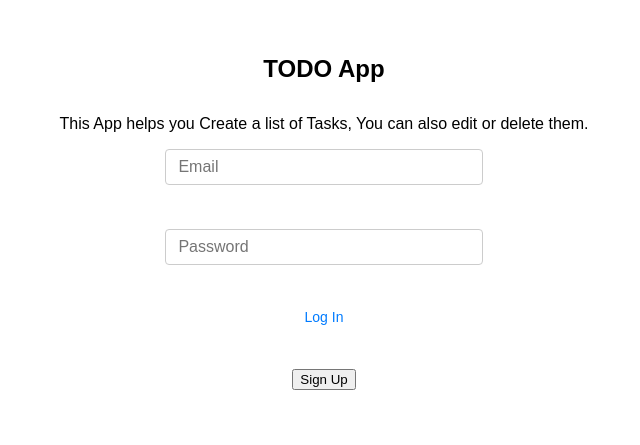
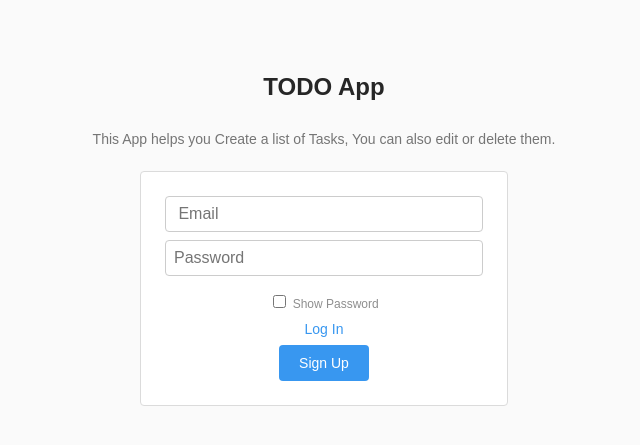
Before and after one commit to mohammedqasim91/To-Do-List-App, a Vue app: page / in a window 1280 px wide. Shown: the part 177-622 px from the top of the page, without its empty margins (316-956 px from the left). Built offline with nearby package versions, Linux system fonts and the light colour scheme.

Commit message:
i have made some changes now the password field looking nicer then before

```diff
--- a/src/components/logIn.vue
+++ b/src/components/logIn.vue
@@ -9,6 +9,7 @@ const userStore = useUserStore();
 const email = ref("");
 const password = ref("");
 
+const showPassword = ref(false);
 </script>
 
 <template>
@@ -19,9 +20,15 @@ const password = ref("");
     <div class="home-form-container">
 
       <input class="home-input" placeholder=" Email" v-model="email">
-      <br>
-      <br>
-      <input class="home-input" placeholder=" Password" v-model="password">
+
+      <div class="password-input-container">
+        <input class="home-input" placeholder="Password" v-model="password" :type="showPassword ? 'text' : 'password'">
+        <label class="password-label">
+
+          <input type="checkbox" v-model="showPassword">
+          Show Password
+        </label>
+      </div>
       <br>
       <br>
       <button @click="userStore.signInUser(email, password)" class="sign-in-btn">Sign In</button>
@@ -75,7 +82,7 @@ const password = ref("");
   cursor: pointer;
 }
 
-@media (max-width: 480px) {
+@media (max-width: 600px) {
   .home-input {
     width: 100%;
   }
--- a/src/components/todo.vue
+++ b/src/components/todo.vue
@@ -46,12 +46,12 @@ const changeTask = async (taskItem) => {
     console.log(error);
   } else {
     await fetchTasks(); // Fetch the updated tasks after the change
-    task.value = "";
+    task.value = ""; // Clear the input field
   }
 }
 const signOut = async () => {
-  await userStore.signOutUser();
-  router.push('/');
+  await userStore.signOutUser(); // Sign out the user from the userStore
+  router.push('/'); // Redirect the user to the home page
 }
 
 onMounted(fetchTasks);
@@ -72,25 +72,26 @@ onMounted(fetchTasks);
     <ul class="todo-task-list">
       <li v-for="taskItem in tasks" :key="taskItem.id" class="todo-task-item">
 
-        <div v-if="taskItem.editing">
-          <div class="todo-task-edit">
-            <input class="todo-input" placeholder="Edit a task" v-model="taskItem.title" />
-            <br>
-            <button class="todo-icon-button save-button" @click="changeTask(taskItem)">Save</button>
-          </div>
+        <div v-if="taskItem.editing" class="todo-task-edit">
+            <input class="todo-input todo-input-edit" placeholder="Edit a task" v-model="taskItem.title" />
+
+            <button class="todo-icon-button save-button" @click="changeTask(taskItem)">
+
+            </button>
         </div>
 
         <div v-else>
           <p class="todo-task-title">{{ taskItem.id }}-{{ taskItem.title }}</p>
           <div class="todo-task-buttons">
+
             <button class="todo-icon-button delete-button" @click="deleteTask(taskItem.id)"></button>
-            <br>
+
             <button class="todo-icon-button edit-button" @click="taskItem.editing = true"></button>
           </div>
         </div>
-
       </li>
     </ul>
+
     <div class="'sign-out'">
       <button class="sign-out-btn" @click="signOut">Sign Out</button>
     </div>
@@ -103,23 +104,25 @@ onMounted(fetchTasks);
   display: flex;
   flex-direction: column;
   align-items: center;
+  padding: 20px;
+  font-family: Arial, sans-serif;
 }
 
-.todo-title {
-  font-size: 24px;
-  margin-bottom: 20px;
-}
 
 .todo-form-container {
   display: flex;
+  flex-direction: column;
   align-items: center;
   margin-bottom: 20px;
 }
 
 .todo-input {
-  width: 200px;
-  height: 30px;
-  margin-right: 10px;
+  padding: 8px;
+  font-size: 16px;
+  border: 1px solid #ccc;
+  border-radius: 4px;
+  margin-bottom: 10px;
+  width: 100%;
 }
 
 .todo-button {
@@ -130,6 +133,8 @@ onMounted(fetchTasks);
   border: none;
   border-radius: 4px;
   cursor: pointer;
+  margin-left: 10px;
+  width: 100%;
 }
 
 .todo-task-list {
@@ -143,31 +148,25 @@ onMounted(fetchTasks);
   align-items: center;
   justify-content: space-between;
   margin-bottom: 10px;
+  background-color: #f8f8f8;
+  padding: 10px;
+  border-radius: 4px;
+  box-shadow: 0 2px 4px rgba(0, 0, 0, 0.1);
 }
 
 .todo-task-title {
+  font-size: 16px;
+  margin: 0;
+  color: #333;
+  overflow: hidden;
+  text-overflow: ellipsis;
+  white-space: nowrap;
   flex-grow: 1;
   margin-right: 10px;
 }
 
 .todo-task-buttons {
   display: flex;
-}
-
-.todo-task-button {
-  padding: 5px;
-  background-color:green;
-  color: #fff;
-  border: none;
-  cursor: pointer;
-  margin-right: 5px;
-}
-
-
-.todo-task-edit {
-  display: flex;
-  align-items: center;
-  margin-top: 10px;
 }
 
 .todo-icon-button {
@@ -177,6 +176,16 @@ onMounted(fetchTasks);
   width: 20px;
   height: 20px;
   margin-left: 5px;
+  transition: opacity 0.2s ease-in-out;
+}
+
+.todo-icon-button:hover {
+  opacity: 0.7;
+}
+
+.save-button {
+  background-image: url("../assets/sav.png");
+  background-size: cover;
 }
 
 .delete-button {
@@ -189,37 +198,45 @@ onMounted(fetchTasks);
   background-size: cover;
 }
 
-.todo-task-edit {
-  display: flex;
-  align-items: center;
-  margin-top: 10px;
+
+.sign-out {
+  margin-top: 20px;
+}
+
+.sign-out-btn {
+  padding: 8px 16px;
+  font-size: 16px;
+  background-color: #dc3545;
+  color: #fff;
+  border: none;
+  border-radius: 4px;
+  cursor: pointer;
+  transition: background-color 0.2s ease-in-out;
+}
+
+.sign-out-btn:hover {
+  background-color: #c82333;
 }
 
 @media (max-width: 600px) {
   .todo-input,
-  .todo-button {
+  .todo-button,
+  .todo-input-edit {
     width: 100%;
   }
 
   .todo-task-item {
-    flex-direction: column;
-    align-items: flex-start;
-    margin-bottom: 20px;
+    flex-wrap: wrap;
   }
 
   .todo-task-title {
-    margin-right: 0;
-    margin-bottom: 10px;
+    margin-right: 10px;
   }
 
-  .todo-task-buttons {
-    flex-direction: row;
-    justify-content: flex-start;
-  }
 
-  .todo-icon-button {
-    margin-left: 0;
-    margin-right: 5px;
+.sign-out {
+    margin-top: 10px;
   }
 }
+
 </style>
--- a/src/views/HomeView.vue
+++ b/src/views/HomeView.vue
@@ -8,7 +8,8 @@ const userStore = useUserStore();
 
 const email = ref("");
 const password = ref("");
-console.log(userStore.user)
+
+const showPassword = ref(false);
 
 </script>
 
@@ -17,21 +18,25 @@ console.log(userStore.user)
 
     <h1 class="home-title">TODO App</h1>
 
-    <p>This App helps you Create a list of Tasks, You can also edit or delete them.</p>
+    <p class="home-description">This App helps you Create a list of Tasks, You can also edit or delete them.</p>
 
     <div class="home-form-container">
 
       <input class="home-input" placeholder=" Email" v-model="email">
-      <br>
-      <br>
-      <input class="home-input" placeholder=" Password" v-model="password">
-      <br>
-      <br>
+
+      <div class="password-input-container">
+        <input class="home-input" placeholder="Password" v-model="password" :type="showPassword ? 'text' : 'password'">
+
+        <label class="password-label">
+
+          <input type="checkbox" v-model="showPassword">
+          Show Password
+        </label>
+      </div>
+
         <router-link :to="{ path: `/login` }" class="login-link">Log In</router-link>
-      <br>
-      <br>
-      <button @click="userStore.createNewUser(email, password)" class="sign-up-btn">Sign Up</button>
-      <br>
+
+        <button @click="userStore.createNewUser(email, password)" class="sign-up-btn">Sign Up</button>
 
 
     </div>
@@ -41,61 +46,94 @@ console.log(userStore.user)
 </template>
 
 <style>
+
 .home-container {
   display: flex;
   flex-direction: column;
   align-items: center;
   justify-content: center;
   height: 100vh;
-  font-family: Arial, sans-serif;
+  font-family: 'Arial', sans-serif;
+  background: #fafafa;
 }
 
-
 .home-title {
-  font-size: 24px;
+  font-size: 32px;
   font-weight: bold;
   margin-bottom: 16px;
+  color: #262626;
+}
+
+.home-description {
+  font-size: 14px;
+  margin-bottom: 24px;
+  color: #757575;
 }
 
 .home-form-container {
   display: flex;
   flex-direction: column;
   align-items: center;
-  margin-bottom: 16px;
+  background: #ffffff;
+  padding: 24px;
+  border: 1px solid #dbdbdb;
+  border-radius: 4px;
 }
 
 .home-input {
-  padding: 8px;
-  font-size: 16px;
-  border: 1px solid #ccc;
-  border-radius: 4px;
-  margin-bottom: 8px;
-  width: 300px;
-  max-width: 100%;
+  display: flex;
+  flex-direction: column;
+  align-items: center;
+
+}
+
+.password-input-container {
+  display: flex;
+  flex-direction: column;
+  align-items: center;
+  margin-bottom: 10px;
 }
 
 
-.sing-up-btn {
-  padding: 8px 16px;
-  font-size: 16px;
-  background-color: #007bff;
-  color: #fff;
+
+.password-label {
+  font-size: 12px;
+  color: #8e8e8e;
+  cursor: pointer;
+  user-select: none;
+  margin-top: 8px;
+}
+
+.login-link {
+  color: #3897f0;
+  text-decoration: none;
+  margin-bottom: 8px;
+  font-size: 14px;
+}
+
+.sign-up-btn {
+  padding: 10px 20px;
+  font-size: 14px;
+  background-color: #3897f0;
+  color: #ffffff;
   border: none;
   border-radius: 4px;
   cursor: pointer;
 }
 
-.login-link {
-  font-size: 14px;
-  color: #007bff;
-  text-decoration: none;
-  margin-bottom: 8px;
+.sign-up-btn:hover {
+  background-color: #1877f2;
 }
 
-@media (max-width: 480px) {
+
+
+@media (max-width: 600px) {
   .home-input {
     width: 100%;
   }
+
+  .home-form-container {
+    padding: 16px;
+  }
 }
-
 </style>
```
Also changed, not shown: src/assets/sav.png (added).
